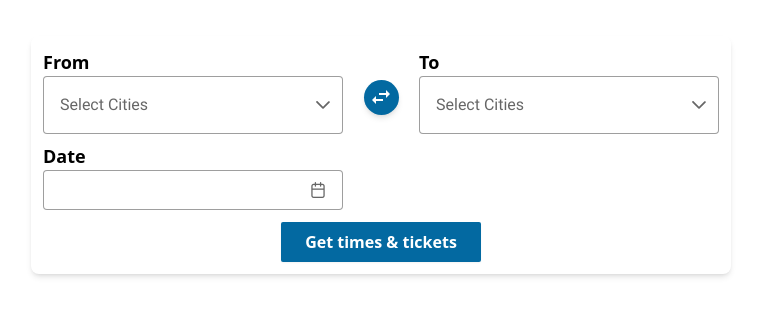
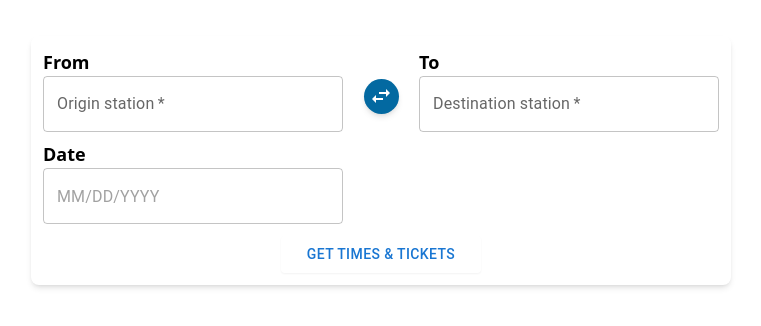
Before and after one commit to iamsabbirsobhani/trainease-frontend, a Next.js app: page / in a window 1280 px wide. Shown: the top 326 px of the page, without its empty margins (259-1020 px from the left). Built offline with nearby package versions, Linux system fonts and the light colour scheme.

Commit message:
MUI library added, PrimeReact removed

```diff
--- a/app/layout.tsx
+++ b/app/layout.tsx
@@ -1,9 +1,5 @@
 import './globals.css';
-import 'primereact/resources/themes/md-light-indigo/theme.css';
 
-import 'primereact/resources/primereact.min.css';
-
-import 'primeicons/primeicons.css';
 export const metadata = {
   title: 'TrainEase Online Ticket Booking',
   description:
--- a/components/Home/DestinationForm/components/Card.tsx
+++ b/components/Home/DestinationForm/components/Card.tsx
@@ -1,9 +1,15 @@
+'use client';
+import { LocalizationProvider } from '@mui/x-date-pickers';
+import { AdapterDateFns } from '@mui/x-date-pickers/AdapterDateFns';
+
 import Form from './Form';
 
 export default function Card() {
   return (
     <div className="shadow-md rounded-lg w-[700px] mt-9 m-auto p-3">
-      <Form />
+      <LocalizationProvider dateAdapter={AdapterDateFns}>
+        <Form />
+      </LocalizationProvider>
     </div>
   );
 }
--- a/components/Home/DestinationForm/components/Form.tsx
+++ b/components/Home/DestinationForm/components/Form.tsx
@@ -1,10 +1,9 @@
 'use client';
-
-import { MultiSelect, MultiSelectChangeEvent } from 'primereact/multiselect';
 import React, { useState } from 'react';
 import stationData from '@/public/stations.json';
-import { Calendar } from 'primereact/calendar';
 import SwapHorizIcon from '@mui/icons-material/SwapHoriz';
+import { Button, TextField } from '@mui/material';
+import { DatePicker } from '@mui/x-date-pickers/DatePicker';
 
 // interface for the station also can be null
 interface Station {
@@ -26,37 +25,6 @@ export default function Form() {
   const [citiesTo, setCitiesTo] = useState(stations);
   const [date, setDate] = useState<any>();
 
-  const handleFromCities = (e: MultiSelectChangeEvent) => {
-    setSelectedFromCities(e.value);
-
-    if (e.value && e.value.length > 0) {
-      const filteredCities = stations.filter(
-        (city) => (city && city.name) !== (e.value && e.value[0].name),
-      );
-      setCitiesTo(filteredCities);
-    } else {
-      setCitiesTo(stations);
-    }
-  };
-
-  const handleToCities = (e: MultiSelectChangeEvent) => {
-    setSelectedToCities(e.value);
-
-    if (e.value && e.value.length > 0) {
-      const filteredCities = stations.filter(
-        (city) => (city && city.name) !== (e.value && e.value[0].name),
-      );
-      setCitiesFrom(filteredCities);
-    } else {
-      setCitiesFrom(stations);
-    }
-  };
-
-  const handleDate = (e: any) => {
-    setDate(e.value);
-    console.log(e.value);
-  };
-
   return (
     <div className="">
       <form action="">
@@ -65,17 +33,11 @@ export default function Form() {
             <label htmlFor="from" className=" text-lg font-semibold">
               From
             </label>
-            <MultiSelect
-              name="from"
-              value={selectedFromCities}
-              onChange={(e) => handleFromCities(e)}
-              options={citiesFrom}
-              optionLabel="name"
-              filter
-              placeholder="Select Cities"
-              maxSelectedLabels={1}
-              selectionLimit={1}
-              className="w-full md:w-20rem"
+            <TextField
+              required
+              id="outlined-required"
+              label="Origin station"
+              defaultValue=""
             />
           </div>
 
@@ -87,17 +49,11 @@ export default function Form() {
             <label htmlFor="to" className="text-lg font-semibold">
               To
             </label>
-            <MultiSelect
-              name="to"
-              value={selectedToCities}
-              onChange={(e) => handleToCities(e)}
-              options={citiesTo}
-              optionLabel="name"
-              filter
-              placeholder="Select Cities"
-              maxSelectedLabels={1}
-              selectionLimit={1}
-              className="w-full md:w-20rem"
+            <TextField
+              required
+              id="outlined-required"
+              label="Destination station"
+              defaultValue=""
             />
           </div>
         </div>
@@ -106,18 +62,13 @@ export default function Form() {
           <label htmlFor="date" className="text-lg font-semibold">
             Date
           </label>
-          <Calendar
-            name="date"
-            value={date}
-            onChange={(e) => handleDate(e)}
-            showIcon
-            icon="pi pi-calendar"
-            className=" h-[40px]"
-          />
+          <DatePicker />
         </div>
 
-        <div className=' text-center mt-3'>
-          <button className=' font-bold bg-sky-700 w-[200px] p-2 text-white rounded-sm shadow-sm'>Get times & tickets</button>
+        <div className=" text-center mt-3">
+          <Button className="font-bold  w-[200px] p-2 shadow-sm bg-sky-700 text-white hover:bg-sky-900 rounded-md">
+            Get times & tickets
+          </Button>
         </div>
       </form>
     </div>
--- a/package.json
+++ b/package.json
@@ -12,14 +12,15 @@
     "@emotion/react": "^11.10.6",
     "@emotion/styled": "^11.10.6",
     "@mui/icons-material": "^5.11.11",
+    "@mui/material": "^5.11.15",
+    "@mui/x-date-pickers": "^6.0.4",
     "@types/node": "18.15.3",
     "@types/react": "18.0.28",
     "@types/react-dom": "18.0.11",
+    "date-fns": "^2.29.3",
     "eslint": "8.36.0",
     "eslint-config-next": "13.2.4",
     "next": "13.2.4",
-    "primeicons": "^6.0.1",
-    "primereact": "^9.2.2",
     "react": "18.2.0",
     "react-dom": "18.2.0",
     "typescript": "5.0.2"
```
Also changed, not shown: 1 other file (tests, documents, lock files or other folders).
